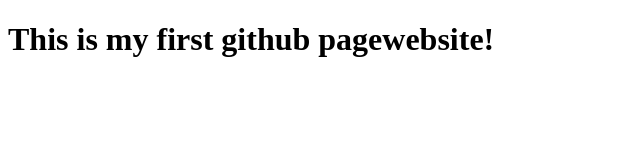
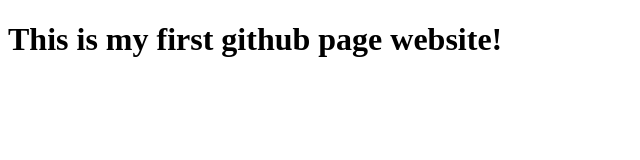
Before and after one commit to nightscoutvk/iveres74.github.io, a plain HTML site: page index.html in a window 1280 px wide. Shown: the full height of the page, 0-640 px from the left. Drawn offline with Linux system fonts and the light colour scheme.

Commit message:
Update index.html

```diff
--- a/index.html
+++ b/index.html
@@ -7,6 +7,6 @@
         </title>
     </head>
     <body>
-        <h1>This is my first github pagewebsite!</h1>
+        <h1>This is my first github page website!</h1>
     </body>
 </html>
```
